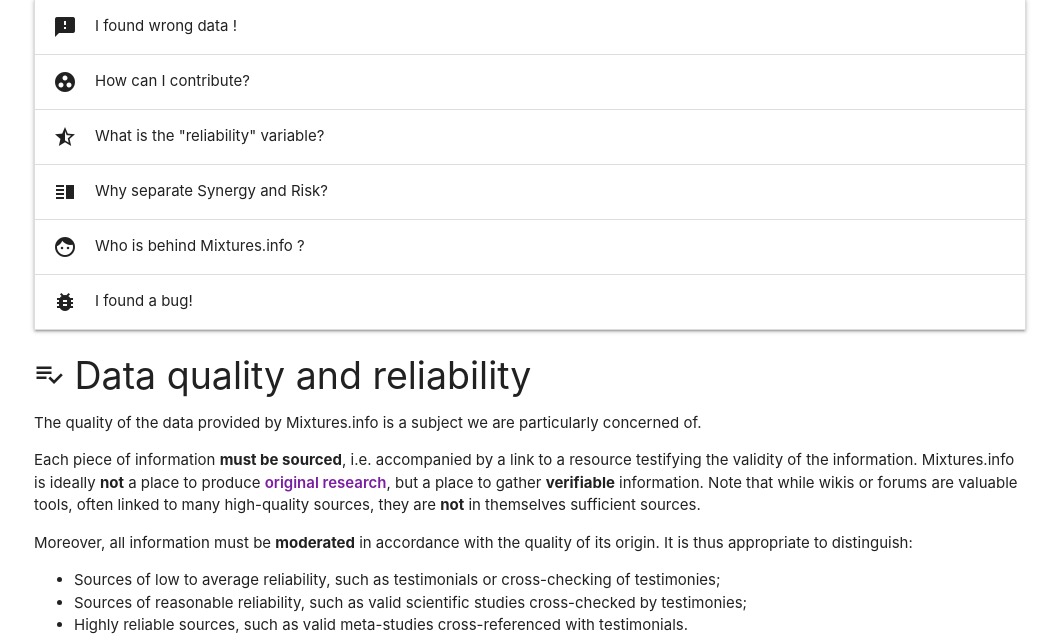
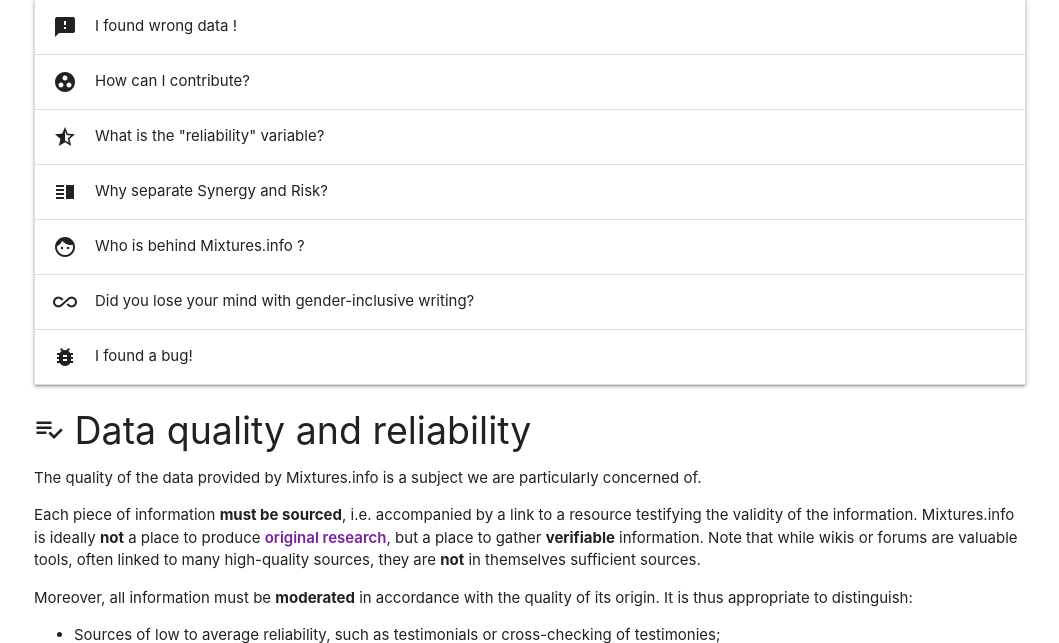
Before and after one commit to x-yzt/mixtures, a Django app: page /fr/about/ in a window 1280 px wide. Shown: the part 372-1015 px from the top of the page, without its empty margins (110-1169 px from the left). Run offline with Django 4.2, Linux system fonts and the light colour scheme; data that the repository does not hold is empty; parts of the project's set-up code (start-up, migrations or seed data) failed here and were passed over.

Commit message:
About gender inclusive writing...

```diff
--- a/drugcombinator/templates/drugcombinator/about.html
+++ b/drugcombinator/templates/drugcombinator/about.html
@@ -204,6 +204,17 @@
         </li>
         <li>
           <div class="collapsible-header">
+            <i class="material-icons small">all_inclusive</i>
+            {% translate 'Did you lose your mind with gender-inclusive writing?' %}
+          </div>
+          <div class="collapsible-body">
+            <p>
+              {% translate "That's how it is (and that's final)." %}
+            </p>
+          </div>
+        </li>
+        <li>
+          <div class="collapsible-header">
             <i class="material-icons">bug_report</i> {% translate 'I found a bug!' %}
           </div>
           <div class="collapsible-body">
```
Also changed, not shown: drugcombinator/locale/fr_FR/LC_MESSAGES/django.po.
